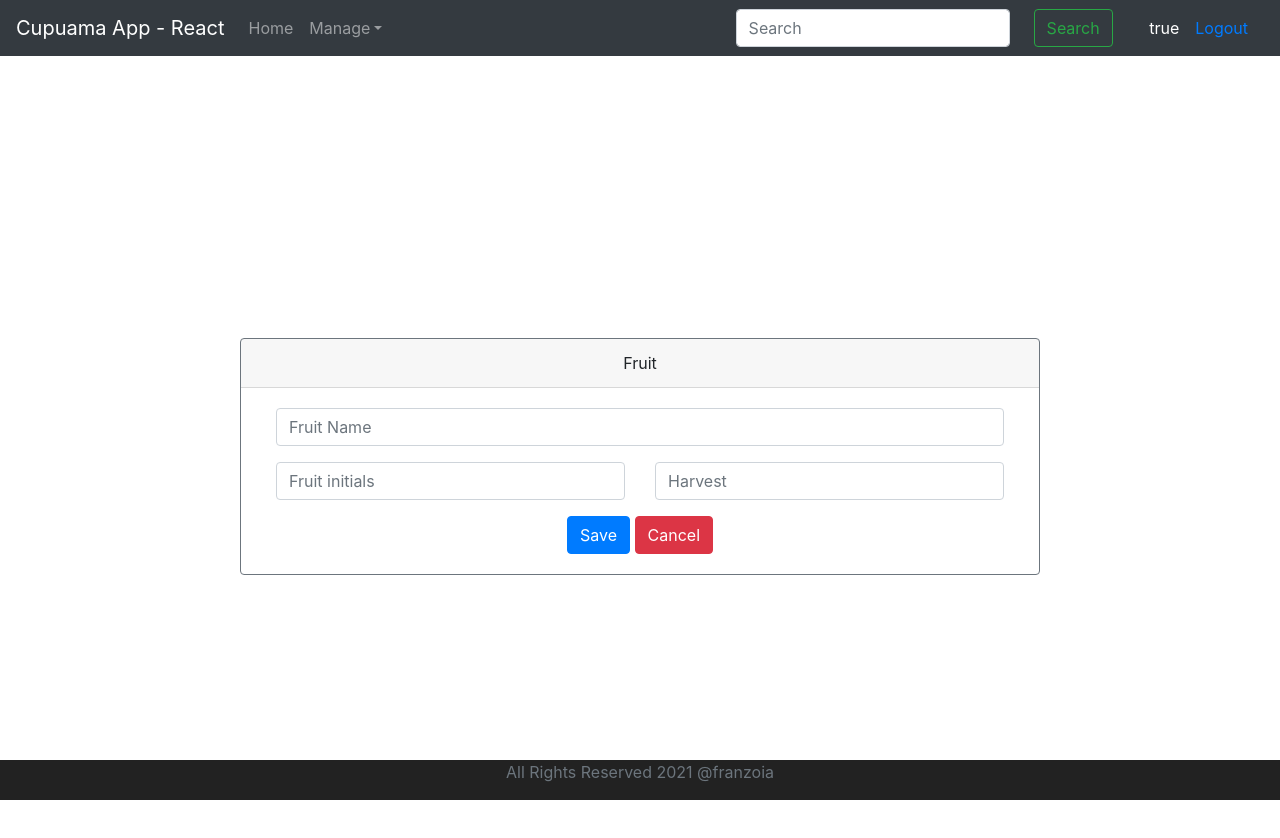
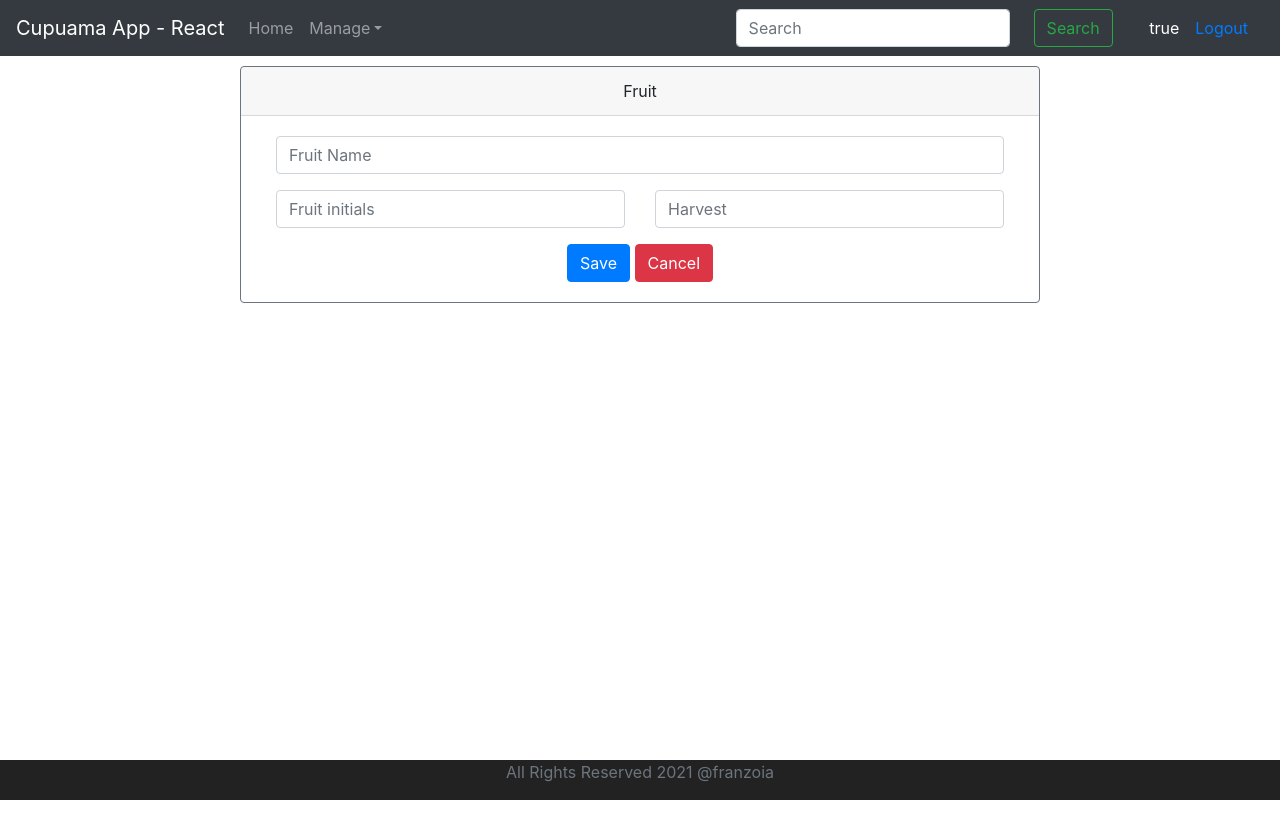
Before and after one commit to rfranzoia/cupuama-front-app, a React (Create React App) app: page /fruits/1 in a window 1280 px wide. Shown: the top 838 px of the page. After the commit the page ends 800 px from the top, so only its background shows below. Built offline with nearby package versions, Linux system fonts and the light colour scheme; no server answers; sample sign-in values are in the browser's storage.

Commit message:
code cleanup

```diff
--- a/src/components/fruits/EditFruit.js
+++ b/src/components/fruits/EditFruit.js
@@ -81,7 +81,7 @@ class EditFruit extends Component {
         let initials = this.state.initials
         let harvest = this.state.harvest
         return (
-            <div className="d-flex flex-column min-vh-100 justify-content-center align-items-center" style={{ padding: '10px' }}>
+            <div className="d-flex flex-column justify-content-center align-items-center" style={{ padding: '10px' }}>
                 <Card border="secondary" style={{ width: '50rem' }}>
                     <Card.Header>Fruit</Card.Header>
                     <Card.Body>
--- a/src/Header.jsx
+++ b/src/components/page/Header.jsx
@@ -2,7 +2,7 @@ import React, { Component } from 'react'
 import { Button, Form, FormControl, Nav, NavDropdown } from 'react-bootstrap'
 import Navbar from 'react-bootstrap/Navbar'
 import { withRouter } from 'react-router'
-import AuthenticationService from './utils/AuthenticationService'
+import AuthenticationService from '../../utils/AuthenticationService'
 
 class Header extends Component {
 
--- a/src/Login.jsx
+++ b/src/components/page/Login.jsx
@@ -1,7 +1,7 @@
 import React, { Component } from 'react'
 import { Button, Container, Form } from 'react-bootstrap'
-import loginApi from './api/loginApi'
-import AuthenticationService from './utils/AuthenticationService'
+import loginApi from '../../api/loginApi'
+import AuthenticationService from '../../utils/AuthenticationService'
 
 class Login extends Component {
     constructor() {
--- a/src/Logout.jsx
+++ b/src/components/page/Logout.jsx
@@ -1,6 +1,6 @@
 import React, { Component } from 'react'
 import { Container } from 'react-bootstrap'
-import AuthenticationService from './utils/AuthenticationService'
+import AuthenticationService from '../../utils/AuthenticationService'
 
 class Logout extends Component {
     render() {
```
Also changed, not shown: src/Cupuama.jsx (+5 -5 lines), src/components/page/Footer.jsx (line endings or trailing spaces), src/components/page/Home.jsx (renamed from src/Home.jsx).
